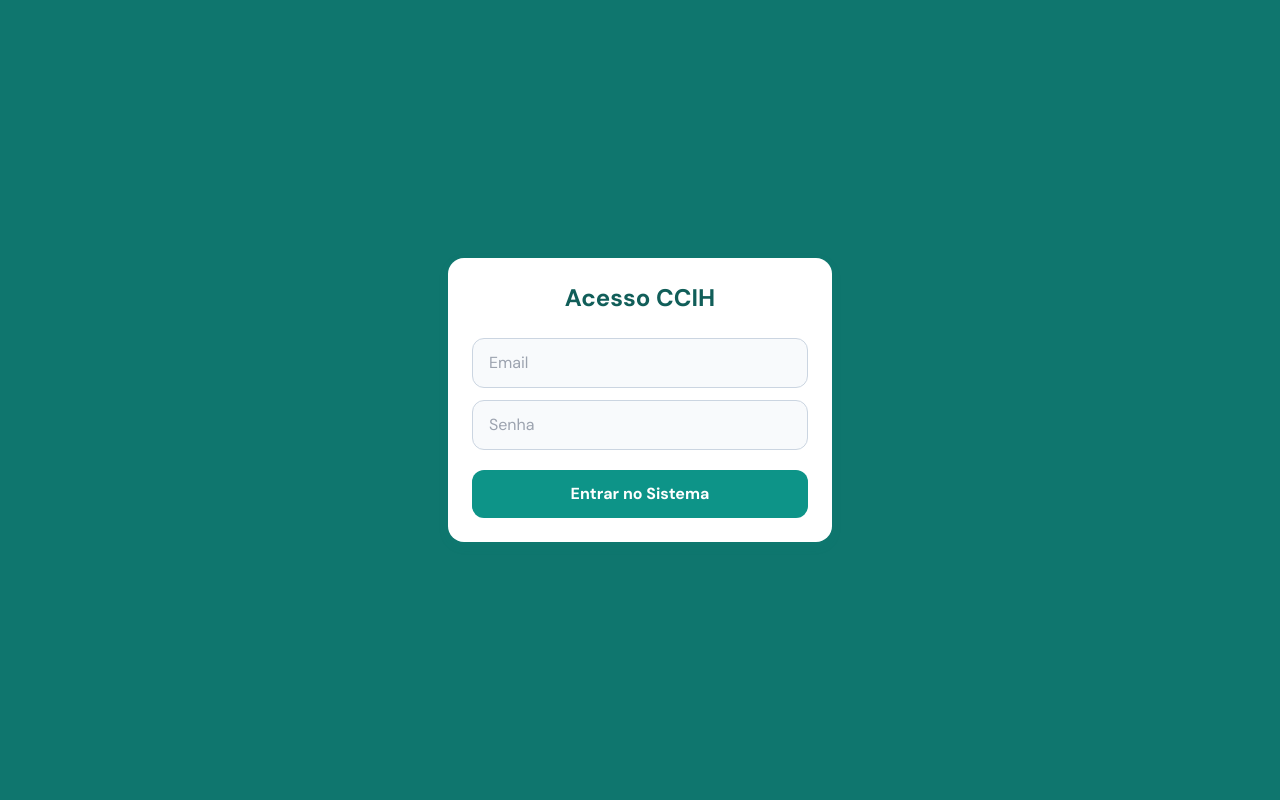
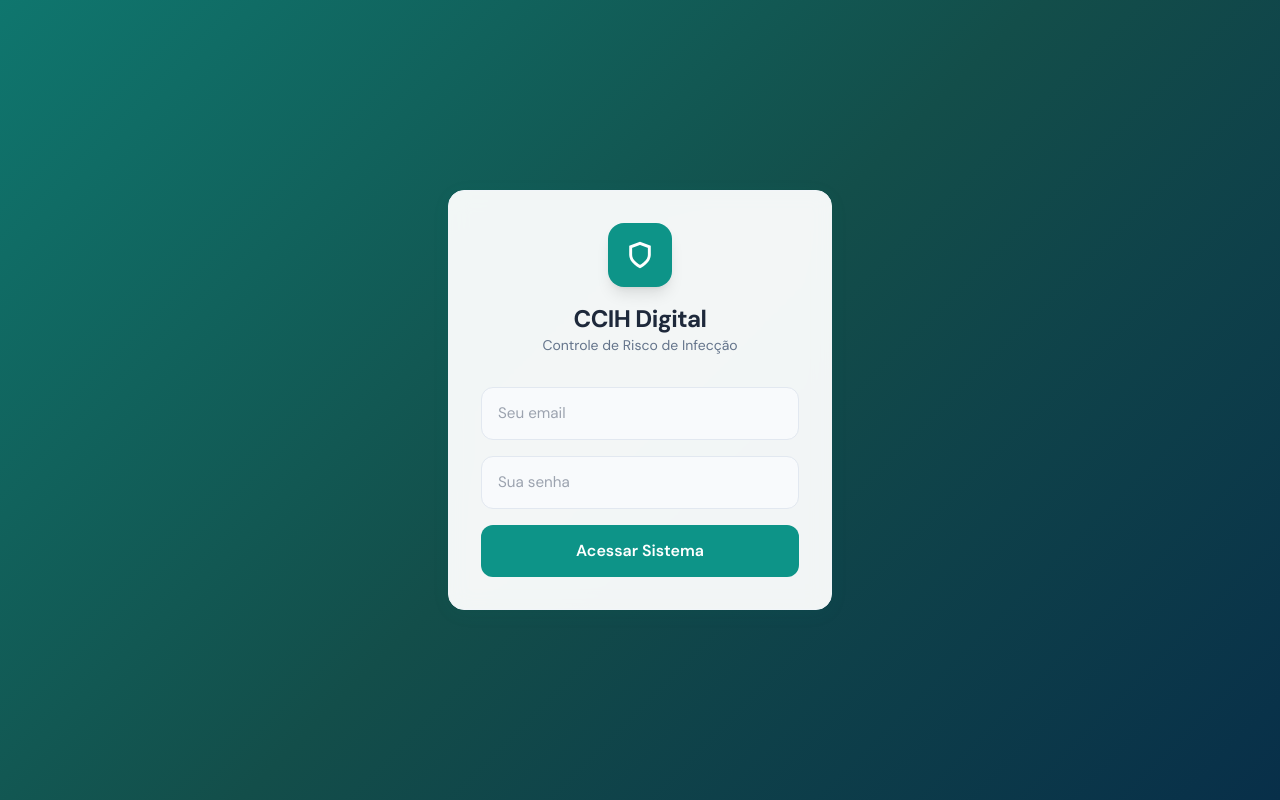
Before and after one commit to vitorjaoo/ccihhe, a Flask app: page / in a window 1280 px wide. Run offline with Flask 3, Linux system fonts and the light colour scheme; some libraries are stand-ins or nearby versions.

Commit message:
Refactor index.html for improved layout and styles
Updated HTML structure and styles for the dashboard and login views, enhancing layout and user interface elements.

```diff
--- a/templates/index.html
+++ b/templates/index.html
@@ -1,157 +1,238 @@
 <!DOCTYPE html>
 <html lang="pt-BR">
 <head>
-<meta charset="UTF-8"><meta name="viewport" content="width=device-width, initial-scale=1.0">
-<title>CCIH · Controle Hospitalar</title>
+<meta charset="UTF-8"/>
+<meta name="viewport" content="width=device-width, initial-scale=1.0, maximum-scale=1.0"/>
+<title>CCIH · Dashboard</title>
 <script src="https://cdn.tailwindcss.com"></script>
-<link href="https://fonts.googleapis.com/css2?family=DM+Sans:wght@400;500;700&display=swap" rel="stylesheet"/>
+<link href="https://fonts.googleapis.com/css2?family=DM+Sans:wght@400;500;600;700&display=swap" rel="stylesheet"/>
 <script>
   window.USER = { nivel: "{{ nivel }}", nome: "{{ user }}", setorId: "{{ setor_id }}" };
+  tailwind.config = {
+    theme: {
+      extend: {
+        fontFamily: { sans: ['DM Sans', 'sans-serif'] },
+        colors: { primary: '#0d9488', primaryHover: '#0f766e', bgLight: '#f0fdfa' }
+      }
+    }
+  }
 </script>
 <style>
-  body { font-family: 'DM Sans', sans-serif; background: #f0fdfa; color: #1e293b; }
-  .card { background: white; border-radius: 16px; box-shadow: 0 4px 12px rgba(13,148,136,0.08); padding: 1.5rem; }
-  .inp { width: 100%; border: 1.5px solid #cbd5e1; border-radius: 12px; padding: 0.75rem 1rem; outline: none; background: #f8fafc; transition: 0.2s; }
-  .inp:focus { border-color: #0d9488; }
-  .btn { padding: 0.75rem 1.5rem; border-radius: 12px; font-weight: bold; cursor: pointer; text-align: center; }
-  .btn-primary { background: #0d9488; color: white; }
-  .btn-danger { background: #ef4444; color: white; }
-  .badge { padding: 0.25rem 0.75rem; border-radius: 99px; font-size: 0.75rem; font-weight: bold; }
-  .toggle { position: relative; width: 44px; height: 24px; }
+  body { font-family: 'DM Sans', sans-serif; background-color: #f8fafc; color: #1e293b; -webkit-tap-highlight-color: transparent; }
+
+  /* Cards & Inputs premium */
+  .card { background: white; border-radius: 16px; box-shadow: 0 4px 20px rgba(13,148,136,0.05); border: 1px solid #f1f5f9; transition: transform 0.2s, box-shadow 0.2s; }
+  .inp { width: 100%; border: 1.5px solid #e2e8f0; border-radius: 12px; padding: 0.875rem 1rem; font-size: 0.95rem; background: #f8fafc; transition: all 0.2s; outline: none; }
+  .inp:focus { border-color: #0d9488; background: white; box-shadow: 0 0 0 3px rgba(13,148,136,0.1); }
+
+  /* Buttons */
+  .btn { display: inline-flex; justify-content: center; align-items: center; padding: 0.875rem 1.5rem; border-radius: 12px; font-weight: 600; cursor: pointer; transition: 0.2s; border: none; gap: 0.5rem; }
+  .btn:active { transform: scale(0.98); }
+  .btn-primary { background: var(--c-primary, #0d9488); color: white; }
+  .btn-primary:hover { background: #0f766e; box-shadow: 0 4px 12px rgba(13,148,136,0.25); }
+  .btn-danger { background: #fef2f2; color: #ef4444; border: 1px solid #fecaca; }
+
+  /* Toggles animados */
+  .toggle { position: relative; width: 48px; height: 26px; flex-shrink: 0; }
   .toggle input { opacity: 0; width: 0; height: 0; }
-  .toggle-slider { position: absolute; cursor: pointer; inset: 0; background: #cbd5e1; border-radius: 24px; transition: .2s; }
-  .toggle-slider:before { content:""; position: absolute; height: 18px; width: 18px; left: 3px; bottom: 3px; background: white; border-radius: 50%; transition: .2s; }
+  .toggle-slider { position: absolute; inset: 0; background: #cbd5e1; border-radius: 24px; cursor: pointer; transition: .3s; }
+  .toggle-slider::before { content:''; position: absolute; height: 20px; width: 20px; left: 3px; bottom: 3px; background: white; border-radius: 50%; transition: .3s; box-shadow: 0 1px 3px rgba(0,0,0,0.2); }
   .toggle input:checked + .toggle-slider { background: #0d9488; }
-  .toggle input:checked + .toggle-slider:before { transform: translateX(20px); }
-  .modal { position: fixed; inset: 0; background: rgba(0,0,0,0.5); display: none; align-items: center; justify-content: center; z-index: 50; padding: 1rem; }
-  .modal.active { display: flex; }
+  .toggle input:checked + .toggle-slider::before { transform: translateX(22px); }
+
+  /* Modais com Glassmorphism */
+  .modal-overlay { position: fixed; inset: 0; background: rgba(15,23,42,0.6); backdrop-filter: blur(4px); display: none; align-items: center; justify-content: center; z-index: 50; padding: 1rem; opacity: 0; transition: opacity 0.2s; }
+  .modal-overlay.active { display: flex; opacity: 1; }
+  .modal-box { width: 100%; max-width: 420px; transform: translateY(20px); transition: transform 0.3s; }
+  .modal-overlay.active .modal-box { transform: translateY(0); }
+
+  /* Badges */
+  .badge { padding: 4px 10px; border-radius: 99px; font-size: 0.75rem; font-weight: 700; }
+  .bg-gradient-login { background: linear-gradient(135deg, #0f766e 0%, #134e4a 50%, #082f49 100%); }
 </style>
 </head>
 <body>
 
-<div id="view-login" class="{% if page != 'login' %}hidden{% endif %} min-h-screen flex items-center justify-center p-4 bg-teal-700">
-  <div class="card w-full max-w-sm text-center">
-    <h1 class="text-2xl font-bold text-teal-800 mb-6">Acesso CCIH</h1>
-    <input id="log-email" type="email" class="inp mb-3" placeholder="Email"/>
-    <input id="log-senha" type="password" class="inp mb-5" placeholder="Senha"/>
-    <button onclick="fazerLogin()" class="btn btn-primary w-full">Entrar no Sistema</button>
+<div id="view-login" class="{% if page != 'login' %}hidden{% endif %} min-h-screen flex items-center justify-center p-4 bg-gradient-login">
+  <div class="card p-8 w-full max-w-sm text-center" style="background: rgba(255,255,255,0.95); backdrop-filter: blur(10px);">
+    <div class="w-16 h-16 mx-auto bg-primary text-white rounded-2xl flex items-center justify-center mb-4 shadow-lg">
+      <svg width="28" height="28" fill="none" stroke="currentColor" stroke-width="2.5" viewBox="0 0 24 24"><path d="M12 22s8-4 8-10V5l-8-3-8 3v7c0 6 8 10 8 10z"/></svg>
+    </div>
+    <h1 class="text-2xl font-bold text-slate-800 tracking-tight">CCIH Digital</h1>
+    <p class="text-slate-500 text-sm mb-8">Controle de Risco de Infecção</p>
+
+    <div class="space-y-4">
+      <input id="log-email" type="email" class="inp" placeholder="Seu email"/>
+      <input id="log-senha" type="password" class="inp" placeholder="Sua senha"/>
+      <button onclick="fazerLogin()" class="btn btn-primary w-full mt-2">Acessar Sistema</button>
+    </div>
   </div>
 </div>
 
-<div id="view-app" class="{% if page != 'app' %}hidden{% endif %} min-h-screen pb-20">
-  <nav class="bg-white p-4 shadow-sm sticky top-0 z-40 flex justify-between items-center">
-    <h2 class="font-bold text-teal-700 text-lg">CCIH Hospitalar</h2>
-    <div class="flex items-center gap-4 text-sm font-medium">
-      <span id="nav-user"></span>
-      <button onclick="sair()" class="text-red-500 font-bold">Sair</button>
+<div id="view-app" class="{% if page != 'app' %}hidden{% endif %} min-h-screen flex flex-col">
+
+  <nav class="bg-white border-b border-slate-200 sticky top-0 z-40 shadow-sm">
+    <div class="max-w-5xl mx-auto px-4 py-3 flex justify-between items-center">
+      <div class="flex items-center gap-3">
+        <div class="w-10 h-10 bg-primary text-white rounded-xl flex items-center justify-center shadow-md">
+          <svg width="20" height="20" fill="none" stroke="currentColor" stroke-width="2" viewBox="0 0 24 24"><path d="M12 22s8-4 8-10V5l-8-3-8 3v7c0 6 8 10 8 10z"/></svg>
+        </div>
+        <div>
+          <h2 class="font-bold text-slate-800 leading-tight">CCIH</h2>
+          <p class="text-xs text-primary font-semibold" id="nav-user">Carregando...</p>
+        </div>
+      </div>
+      <button onclick="sair()" class="text-slate-400 hover:text-red-500 p-2 transition"><svg width="24" height="24" fill="none" stroke="currentColor" stroke-width="2" viewBox="0 0 24 24"><path d="M9 21H5a2 2 0 0 1-2-2V5a2 2 0 0 1 2-2h4M16 17l5-5-5-5M21 12H9"/></svg></button>
     </div>
   </nav>
 
-  <main class="max-w-4xl mx-auto p-4 space-y-6 mt-4">
-    <div class="flex gap-2 overflow-x-auto border-b pb-2">
-      <button onclick="mudarAba('dashboard')" class="aba-btn font-bold text-slate-400 pb-2 px-2" id="btn-dashboard">Visão Global / Relatórios</button>
-      <button onclick="mudarAba('pacientes')" class="aba-btn font-bold text-slate-400 pb-2 px-2" id="btn-pacientes">Meus Pacientes</button>
+  <main class="flex-1 max-w-5xl mx-auto w-full px-4 py-6">
+
+    <div class="flex gap-2 overflow-x-auto border-b border-slate-200 pb-2 mb-6">
+      <button onclick="mudarAba('dashboard')" class="aba-btn font-bold text-slate-400 pb-2 px-3 whitespace-nowrap transition" id="btn-dashboard">📊 Dashboard Gerencial</button>
+      <button onclick="mudarAba('pacientes')" class="aba-btn font-bold text-slate-400 pb-2 px-3 whitespace-nowrap transition" id="btn-pacientes">🛏️ Pacientes Internados</button>
     </div>
 
-    <div id="aba-dashboard" class="aba-conteudo hidden space-y-6">
-      <h3 class="font-bold text-xl text-slate-800">Taxas e Índices (Mês Atual)</h3>
-      <div class="grid grid-cols-2 md:grid-cols-4 gap-4" id="cards-relatorio">
+    <div id="aba-dashboard" class="aba-conteudo hidden space-y-6 fade-in">
+
+      <div>
+        <h3 class="font-bold text-lg text-slate-800 mb-4 flex items-center gap-2">Métricas e Índices (Mês Atual)</h3>
+        <div class="grid grid-cols-2 md:grid-cols-4 gap-4" id="cards-relatorio">
+          </div>
+      </div>
+
+      <div class="grid md:grid-cols-2 gap-6 write-only">
+        <div class="card p-5">
+          <div class="flex justify-between items-center mb-4">
+            <h3 class="font-bold text-slate-800">Equipe / Acessos</h3>
+            <button onclick="abrirModal('mod-user')" class="text-primary font-bold text-sm bg-bgLight px-3 py-1 rounded-lg hover:bg-teal-100">+ Novo</button>
+          </div>
+          <div id="lista-usuarios" class="space-y-2 max-h-48 overflow-y-auto pr-2"></div>
         </div>
 
-      <div class="write-only mt-6 card">
-        <h3 class="font-bold mb-4">Gestão do Sistema</h3>
-        <div class="flex flex-wrap gap-4">
-          <button onclick="document.getElementById('mod-user').classList.add('active')" class="btn btn-primary text-sm">Novo Usuário</button>
-          <button onclick="document.getElementById('mod-setor').classList.add('active')" class="btn btn-primary text-sm">Novo Setor</button>
+        <div class="card p-5">
+          <div class="flex justify-between items-center mb-4">
+            <h3 class="font-bold text-slate-800">Alas Hospitalares</h3>
+            <button onclick="abrirModal('mod-setor')" class="text-primary font-bold text-sm bg-bgLight px-3 py-1 rounded-lg hover:bg-teal-100">+ Novo</button>
+          </div>
+          <div id="lista-setores" class="space-y-2 max-h-48 overflow-y-auto pr-2"></div>
         </div>
       </div>
     </div>
 
-    <div id="aba-pacientes" class="aba-conteudo hidden space-y-4">
-      <div class="flex justify-between items-center">
-        <h3 class="font-bold text-xl text-slate-800">Pacientes Internados</h3>
-        <button onclick="document.getElementById('mod-paciente').classList.add('active')" class="btn btn-primary text-sm write-only">+ Cadastrar</button>
+    <div id="aba-pacientes" class="aba-conteudo hidden space-y-4 fade-in">
+      <div class="flex justify-between items-center bg-white p-3 rounded-2xl shadow-sm border border-slate-100">
+        <h3 class="font-bold text-slate-800 ml-2">Monitoramento</h3>
+        <button onclick="abrirModal('mod-paciente')" class="btn btn-primary text-sm write-only py-2 px-4 shadow-md">+ Novo Paciente</button>
       </div>
       <div id="lista-pacientes" class="space-y-3"></div>
     </div>
 
-    <div id="tela-paciente" class="hidden space-y-4">
-      <button onclick="mudarAba('pacientes')" class="text-teal-600 font-bold text-sm mb-2">← Voltar para lista</button>
-      <div class="card bg-teal-50 border-teal-100 flex justify-between items-center">
+    <div id="tela-paciente" class="hidden space-y-5 fade-in">
+      <button onclick="mudarAba('pacientes')" class="flex items-center gap-2 text-primary font-bold text-sm hover:text-primaryHover bg-white px-4 py-2 rounded-xl w-max shadow-sm">
+        <svg width="18" height="18" fill="none" stroke="currentColor" stroke-width="2" viewBox="0 0 24 24"><path d="M19 12H5M12 19l-7-7 7-7"/></svg> Voltar
+      </button>
+
+      <div class="card p-6 bg-gradient-to-r from-teal-50 to-white border-l-4 border-l-primary flex flex-col md:flex-row justify-between md:items-center gap-4">
         <div>
-          <h2 class="text-2xl font-bold text-teal-900" id="det-nome"></h2>
-          <p class="text-teal-700 text-sm mt-1" id="det-info"></p>
+          <h2 class="text-2xl font-bold text-slate-800" id="det-nome"></h2>
+          <div class="flex flex-wrap gap-2 mt-2" id="det-info"></div>
         </div>
-        <button onclick="document.getElementById('mod-alta').classList.add('active')" class="btn btn-danger text-sm write-only">Dar Alta</button>
+        <button onclick="abrirModal('mod-alta')" class="btn btn-danger text-sm write-only shadow-sm whitespace-nowrap">Finalizar Internação</button>
       </div>
 
-      <div class="card space-y-4 write-only">
-        <h3 class="font-bold">Notificar Infecção (CCIH)</h3>
-        <div class="flex gap-2">
-          <select id="inf-tipo" class="inp">
+      <div class="card p-6 write-only border border-red-100 bg-red-50/30">
+        <h3 class="font-bold text-slate-800 mb-4 flex items-center gap-2">
+          <span class="w-2 h-2 rounded-full bg-red-500 animate-pulse"></span> Notificar Infecção (CCIH)
+        </h3>
+        <div class="flex flex-col md:flex-row gap-3">
+          <select id="inf-tipo" class="inp flex-1 border-red-200 focus:border-red-400">
+            <option value="">Selecione o tipo diagnosticado...</option>
             <option value="Trato Urinário">Trato Urinário</option>
-            <option value="Sepse">Sangue/Sepse</option>
+            <option value="Sepse">Sangue / Sepse</option>
             <option value="Pneumonia">Pneumonia</option>
             <option value="Ferida Operatória">Cirúrgica / Ferida Operatória</option>
             <option value="Outra">Outra</option>
           </select>
-          <button onclick="salvarInfeccao()" class="btn btn-primary">Notificar</button>
+          <button onclick="salvarInfeccao()" class="btn bg-red-500 hover:bg-red-600 text-white shadow-md">Registrar Caso</button>
         </div>
       </div>
 
-      <div class="card">
-        <h3 class="font-bold mb-4">Procedimentos Invasivos</h3>
+      <div class="card p-6">
+        <h3 class="font-bold text-slate-800 mb-4">Controle de Procedimentos Invasivos</h3>
         <div id="lista-procedimentos" class="space-y-3"></div>
       </div>
     </div>
+
   </main>
 </div>
 
-<div id="mod-alta" class="modal">
-  <div class="card w-full max-w-sm">
-    <h3 class="font-bold mb-4">Finalizar Internação</h3>
-    <select id="alta-motivo" class="inp mb-4">
+<div id="mod-alta" class="modal-overlay">
+  <div class="card modal-box p-6">
+    <h3 class="text-xl font-bold text-slate-800 mb-1">Finalizar Internação</h3>
+    <p class="text-sm text-slate-500 mb-5">Por favor, informe o motivo da saída deste paciente.</p>
+    <select id="alta-motivo" class="inp mb-6">
       <option value="Alta Médica">Alta Médica</option>
       <option value="Óbito">Óbito</option>
-      <option value="Transferência">Transferência para outro hospital</option>
+      <option value="Transferência">Transferência Externa</option>
     </select>
-    <div class="flex gap-2"><button onclick="document.getElementById('mod-alta').classList.remove('active')" class="btn bg-slate-200 flex-1 text-slate-700">Cancelar</button><button onclick="salvarAlta()" class="btn btn-danger flex-1">Confirmar Saída</button></div>
+    <div class="flex gap-3">
+      <button onclick="fecharModal('mod-alta')" class="btn bg-slate-100 text-slate-600 flex-1 hover:bg-slate-200">Cancelar</button>
+      <button onclick="salvarAlta()" class="btn btn-danger flex-1">Confirmar</button>
+    </div>
   </div>
 </div>
 
-<div id="mod-paciente" class="modal">
-  <div class="card w-full max-w-sm space-y-3">
-    <h3 class="font-bold mb-2">Novo Paciente</h3>
-    <input id="cad-p-nome" class="inp" placeholder="Nome Completo"/>
-    <div class="grid grid-cols-2 gap-2"><input id="cad-p-idade" type="number" class="inp" placeholder="Idade"/><input id="cad-p-leito" class="inp" placeholder="Leito"/></div>
+<div id="mod-paciente" class="modal-overlay">
+  <div class="card modal-box p-6 space-y-4">
+    <h3 class="text-xl font-bold text-slate-800">Novo Paciente</h3>
+    <input id="cad-p-nome" class="inp" placeholder="Nome Completo do Paciente"/>
+    <div class="grid grid-cols-2 gap-3">
+      <input id="cad-p-idade" type="number" class="inp" placeholder="Idade (anos)"/>
+      <input id="cad-p-leito" class="inp" placeholder="Nº Leito"/>
+    </div>
     <select id="cad-p-setor" class="inp hidden"></select>
-    <div class="flex gap-2 mt-4"><button onclick="document.getElementById('mod-paciente').classList.remove('active')" class="btn bg-slate-200 flex-1 text-slate-700">Cancelar</button><button onclick="salvarPaciente()" class="btn btn-primary flex-1">Salvar</button></div>
+    <div class="flex gap-3 mt-6">
+      <button onclick="fecharModal('mod-paciente')" class="btn bg-slate-100 text-slate-600 flex-1 hover:bg-slate-200">Cancelar</button>
+      <button onclick="salvarPaciente()" class="btn btn-primary flex-1 shadow-md">Salvar Paciente</button>
+    </div>
   </div>
 </div>
 
-<div id="mod-user" class="modal">
-  <div class="card w-full max-w-sm space-y-3">
-    <h3 class="font-bold mb-2">Novo Membro</h3>
-    <input id="cad-u-nome" class="inp" placeholder="Nome"/>
-    <input id="cad-u-email" type="email" class="inp" placeholder="Email"/>
-    <select id="cad-u-nivel" class="inp" onchange="document.getElementById('cad-u-setor').classList.toggle('hidden', this.value !== 'estagiario')">
-      <option value="estagiario">Estagiário (Alocado em Setor)</option><option value="espectador">Espectador (Professora - Leitura)</option><option value="admin">Administrador (Controle Total)</option>
+<div id="mod-user" class="modal-overlay">
+  <div class="card modal-box p-6 space-y-4">
+    <h3 class="text-xl font-bold text-slate-800">Novo Membro da Equipe</h3>
+    <input id="cad-u-nome" class="inp" placeholder="Nome Completo"/>
+    <input id="cad-u-email" type="email" class="inp" placeholder="E-mail de Acesso"/>
+    <select id="cad-u-nivel" class="inp font-semibold" onchange="document.getElementById('cad-u-setor').classList.toggle('hidden', this.value !== 'estagiario')">
+      <option value="estagiario">Estagiário (Alocado em Setor)</option>
+      <option value="espectador">Espectador (Professora - Somente Leitura)</option>
+      <option value="admin">Administrador (Gestão Total)</option>
     </select>
     <select id="cad-u-setor" class="inp"></select>
-    <input id="cad-u-senha" type="password" class="inp" placeholder="Senha Provisória"/>
-    <div class="flex gap-2 mt-4"><button onclick="document.getElementById('mod-user').classList.remove('active')" class="btn bg-slate-200 flex-1 text-slate-700">Cancelar</button><button onclick="salvarUser()" class="btn btn-primary flex-1">Criar</button></div>
+    <input id="cad-u-senha" type="password" class="inp" placeholder="Definir Senha"/>
+    <div class="flex gap-3 mt-6">
+      <button onclick="fecharModal('mod-user')" class="btn bg-slate-100 text-slate-600 flex-1 hover:bg-slate-200">Cancelar</button>
+      <button onclick="salvarUser()" class="btn btn-primary flex-1 shadow-md">Cadastrar</button>
+    </div>
   </div>
 </div>
 
-<div id="mod-setor" class="modal">
-  <div class="card w-full max-w-sm">
-    <h3 class="font-bold mb-4">Nova Ala/Setor</h3>
-    <input id="cad-s-nome" class="inp mb-4" placeholder="Nome do Setor"/>
-    <div class="flex gap-2"><button onclick="document.getElementById('mod-setor').classList.remove('active')" class="btn bg-slate-200 flex-1 text-slate-700">Cancelar</button><button onclick="salvarSetor()" class="btn btn-primary flex-1">Criar</button></div>
+<div id="mod-setor" class="modal-overlay">
+  <div class="card modal-box p-6">
+    <h3 class="text-xl font-bold text-slate-800 mb-4">Cadastrar Nova Ala/Setor</h3>
+    <input id="cad-s-nome" class="inp mb-6" placeholder="Nome (Ex: UTI Covid)"/>
+    <div class="flex gap-3">
+      <button onclick="fecharModal('mod-setor')" class="btn bg-slate-100 text-slate-600 flex-1 hover:bg-slate-200">Cancelar</button>
+      <button onclick="salvarSetor()" class="btn btn-primary flex-1 shadow-md">Salvar</button>
+    </div>
   </div>
 </div>
 
-<div id="toast" class="hidden fixed bottom-4 left-1/2 -translate-x-1/2 bg-teal-800 text-white px-6 py-2 rounded-full font-bold shadow-lg z-50"></div>
+<div id="toast" class="hidden fixed bottom-6 left-1/2 -translate-x-1/2 bg-slate-800 text-white px-6 py-3 rounded-xl font-bold shadow-2xl z-50 transition-all flex items-center gap-3">
+  <span id="toast-icon">✓</span>
+  <span id="toast-msg">Sucesso!</span>
+</div>
 
 <script src="/static/script.js"></script>
 </body>
```
